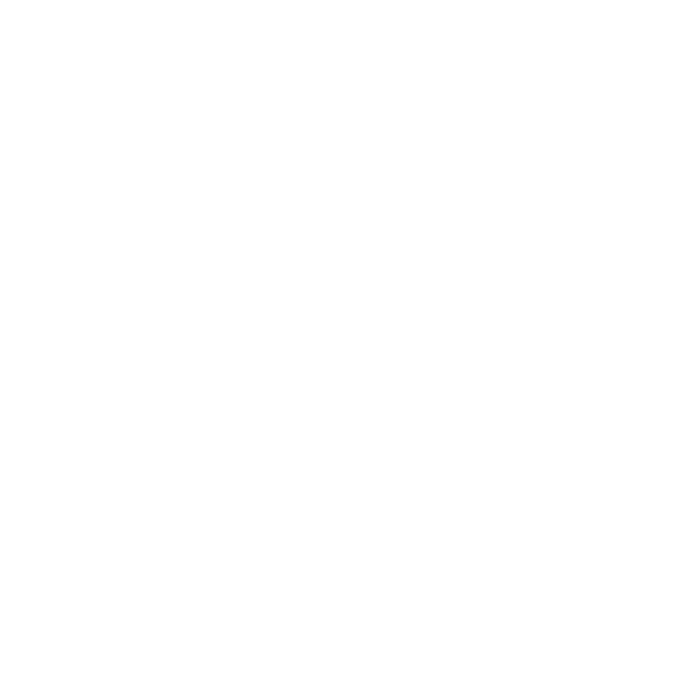
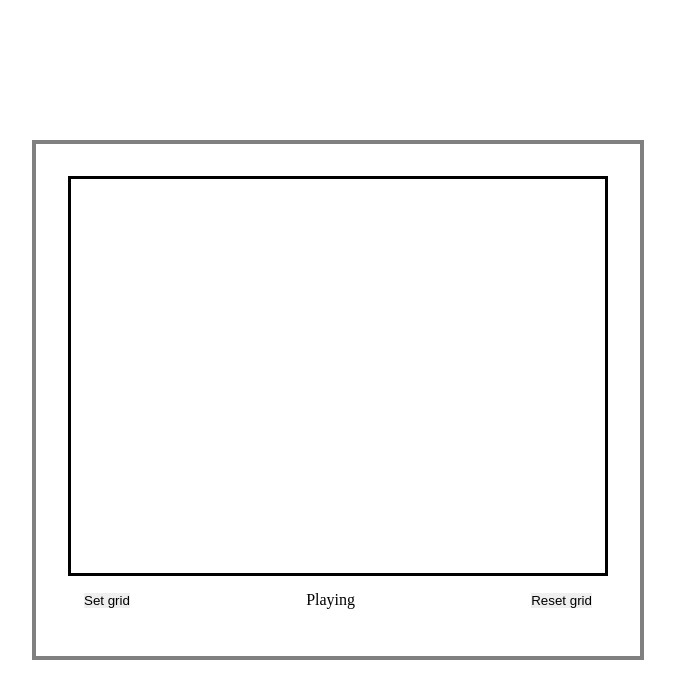
Before and after one commit to Loki6946/etch-a-sketch, a plain HTML site: page index.html in a window 1280 px wide. Shown: the whole page, without its empty margins (302-977 px from the left). Drawn offline with Linux system fonts and the light colour scheme.

Commit message:
figured out the login for generating the grid item

```diff
--- a/index.html
+++ b/index.html
@@ -8,6 +8,17 @@
 </head>
 <body>
 
+  <div class="etch-a-sketch-container">
+    <div class="grid-container" id="grid-container">
+
+    </div>
+    <div class="etch-a-sketch__control">
+      <button class="etch-a-sketch__button" id="set-grid">Set grid</button>
+      <p>Playing</p>
+      <button class="etch-a-sketch__button" id="reset-grid">Reset grid</button>
+    </div>
+  </div>
+
   <script src="script.js"></script>
 
 </body>
--- a/script.js
+++ b/script.js
@@ -0,0 +1,42 @@
+const gridContainer = document.querySelector("#grid-container");
+const setGridButton = document.querySelector("#set-grid");
+const resetGridButton = document.querySelector("#reset-grid");
+
+function generateGrid(size) {
+  for (let i = 0; i < (size * size); i++) {
+    const item = document.createElement("div");
+    item.setAttribute("id", "grid-item");
+    item.classList.add("grid-item");
+    item.style.setProperty("flex-basis", `calc(100% / ${size})`);
+    gridContainer.appendChild(item);
+  }
+
+  const gridItems = document.querySelectorAll("#grid-item");
+
+  gridItems.forEach(item => {
+    item.addEventListener("mouseenter", () => {
+      item.style.backgroundColor = "#252525";
+    })
+  });
+
+  resetGridButton.addEventListener("click", () => {
+    gridItems.forEach(item => {
+      item.style.backgroundColor = "#ffffff";
+    })
+  })
+}
+
+generateGrid(16);
+
+function setGrid() {
+  const userInput = prompt("Enter grid size (grid size must be less than 100");
+  if (userInput > 100 || typeof userInput === "string") {
+    alert("input must be number and less than 100");
+    return;
+  } else {
+    gridContainer.textContent = "";
+    generateGrid(userInput);
+  }
+}
+
+setGridButton.addEventListener("click", setGrid);
--- a/style.css
+++ b/style.css
@@ -14,4 +14,34 @@ body {
   min-height: 100vh;
   line-height: 1;
   text-rendering: optimizeSpeed;
+  display: flex;
+  justify-content: center;
+  align-items: center;
 }
+
+.etch-a-sketch-container {
+  display: flex;
+  flex-direction: column;
+  padding: 2rem;
+  border: 4px solid grey;
+}
+
+.grid-container {
+  width: 540px;
+  height: 400px;
+  display: flex;
+  flex-wrap: wrap;
+  border: 3px solid rgb(0, 0, 0);
+}
+
+.grid-item {
+  flex-grow: 1 0;
+  border: 1px solid rgb(255, 255, 255);
+}
+
+.etch-a-sketch__control {
+  display: flex;
+  justify-content: space-between;
+  align-items: center;
+  padding: 1rem;
+}
```
